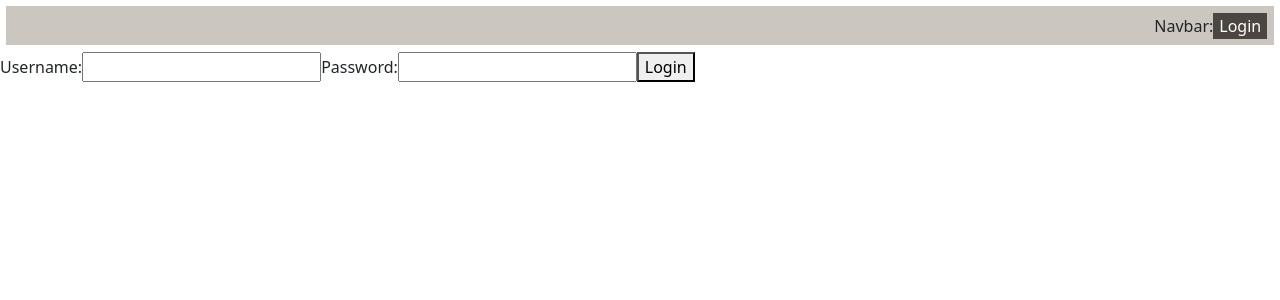
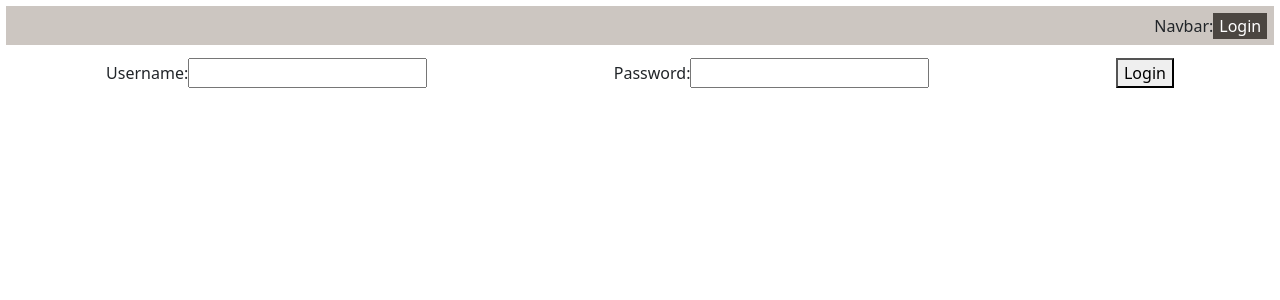
Before and after one commit to RalfTischer/product-backlog-react-ui, a React (Create React App) app: page / in a window 1280 px wide. Shown: the top 300 px of the page. Built offline with nearby package versions, Linux system fonts and the light colour scheme.

Commit message:
Add login css classes

```diff
--- a/src/components/Login.jsx
+++ b/src/components/Login.jsx
@@ -48,8 +48,8 @@ const Login = ({  db,
   }, [loginStatus, token]);
 
   return (
-    <form onSubmit={handleSubmit}>
-      <label>
+    <form className="login-bar" onSubmit={handleSubmit}>
+      <label className="login-cell">
         Username:
         <input type="text" value={username} onChange={(e) => setUsername(e.target.value)} />
       </label>
```
